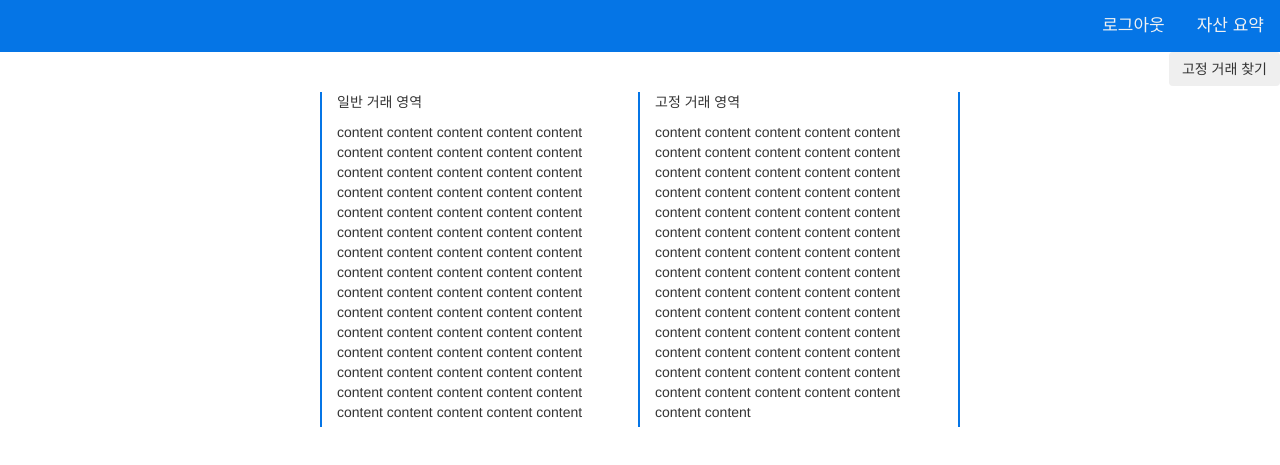
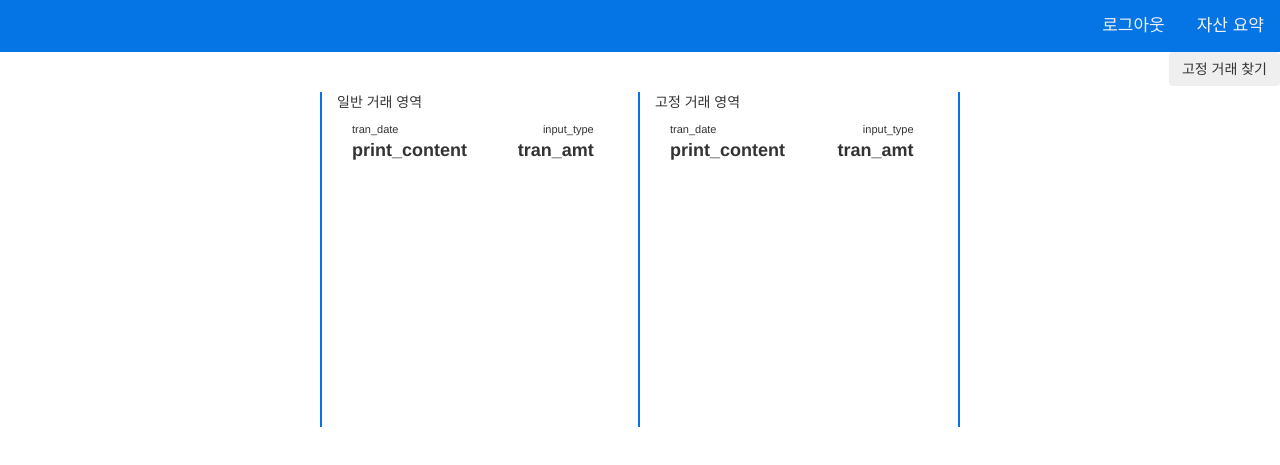
Before and after one commit to jkong72/ginkgo-lambda-flask-api, a Flask app: template templates/chart.html in a window 1280 px wide. Shown: the top 465 px of the page. Run offline with Flask 2, Linux system fonts and the light colour scheme; the template is opened without the code that fills it, so the values that code supplies are empty; some libraries are stand-ins or nearby versions.

Commit message:
wealth detail 수정

```diff
--- a/static/css/navbar.css
+++ /dev/null
@@ -1,35 +0,0 @@
-/* Add a #0575E6 background color to the top navigation */
-.topnav {
-    background-color: #0575E6;
-    overflow: hidden
-    ;
-  }
-
-
-
-  /* Change the color of links on hover */
-  /* .chart_detail{
-
-    float: right;
-    text-align: center;
-    margin:auto;
-    font-size: 17px;
-  } */
-
-
-  .topnav a:hover{
-      background-color: #ffa600;
-      text-align: center;
-      margin:auto;
-  }
-
-
-
-  .topnav a {
-    float: right;
-    color: #f2f2f2;
-    text-align: center;
-    padding: 14px 16px;
-    text-decoration: none;
-    font-size: 17px;
-  }
--- a/static/css/wealth_detail.css
+++ b/static/css/wealth_detail.css
@@ -64,3 +64,54 @@ p{
   background-color: #aaaaaa;
   border-radius: 10px;
 }
+
+
+
+/* navBar */
+.topnav {
+  background-color: #0575E6;
+  overflow: hidden
+  ;
+}
+
+
+
+.topnav a:hover{
+    background-color: #ffa600;
+    text-align: center;
+    margin:auto;
+}
+
+
+
+.topnav a {
+  float: right;
+  color: #f2f2f2;
+  text-align: center;
+  padding: 14px 16px;
+  text-decoration: none;
+  font-size: 17px;
+}
+
+
+
+/* content */
+.tran_date {
+  text-align: left;
+  font-size: 11px;
+}
+.input_type{
+  text-align: right;
+  font-size: 11px;
+}
+
+.print_content {
+  text-align: left;
+  font-size: 18px;
+  font-weight: bold;
+}
+.tran_amt{
+  text-align: right;
+  font-size: 18px;
+  font-weight: bold;
+}
--- a/templates/chart.html
+++ b/templates/chart.html
@@ -7,8 +7,6 @@
     <script src="https://cdn.plot.ly/plotly-latest.min.js"></script>
     <link rel="stylesheet" href="{{ url_for('static', filename='css/wealth_detail.css') }}">
     <link rel="shortcut icon" href="">
-    <!-- navbar css -->
-    <link rel="stylesheet" href="{{ url_for('static', filename='css/navbar.css') }}">
 
     <!-- bootstrap -->
     <link rel="stylesheet" href="https://maxcdn.bootstrapcdn.com/bootstrap/3.3.2/css/bootstrap.min.css"/>
@@ -51,27 +49,10 @@
             <div class="scroll_area">
                 <p>일반 거래 영역</p>
                 <div class="scroll_box">
-                    content content content content content content
-                    content content content content content content
-                    content content content content content content
-                    content content content content content content
-                    content content content content content content
-                    content content content content content content
-                    content content content content content content
-                    content content content content content content
-                    content content content content content content
-                    content content content content content content
-                    content content content content content content
-                    content content content content content content
-                    content content content content content content
-                    content content content content content content
-                    content content content content content content
-                    content content content content content content
-                    content content content content content content
-                    content content content content content content
-                    content content content content content content
-                    content content content content content content
-
+                    <div class="col-sm-6 tran_date">tran_date</div>
+                    <div class="col-sm-6 input_type" >input_type</div>
+                    <div class="col-sm-6 print_content">print_content</div>
+                    <div class="col-sm-6 tran_amt">tran_amt</div>
                 </div>
             </div>
         </div>
@@ -83,18 +64,10 @@
             <div class="scroll_area">
                 <p>고정 거래 영역</p>
                     <div class="scroll_box">
-                        content content content content content content
-                        content content content content content content
-                        content content content content content content
-                        content content content content content content
-                        content content content content content content
-                        content content content content content content
-                        content content content content content content
-                        content content content content content content
-                        content content content content content content
-                        content content content content content content
-                        content content content content content content
-                        content content content content content content
+                        <div class="col-sm-6 tran_date">tran_date</div>
+                        <div class="col-sm-6 input_type" >input_type</div>
+                        <div class="col-sm-6 print_content">print_content</div>
+                        <div class="col-sm-6 tran_amt">tran_amt</div>
                     </div>
             </div>
         </div>
```
